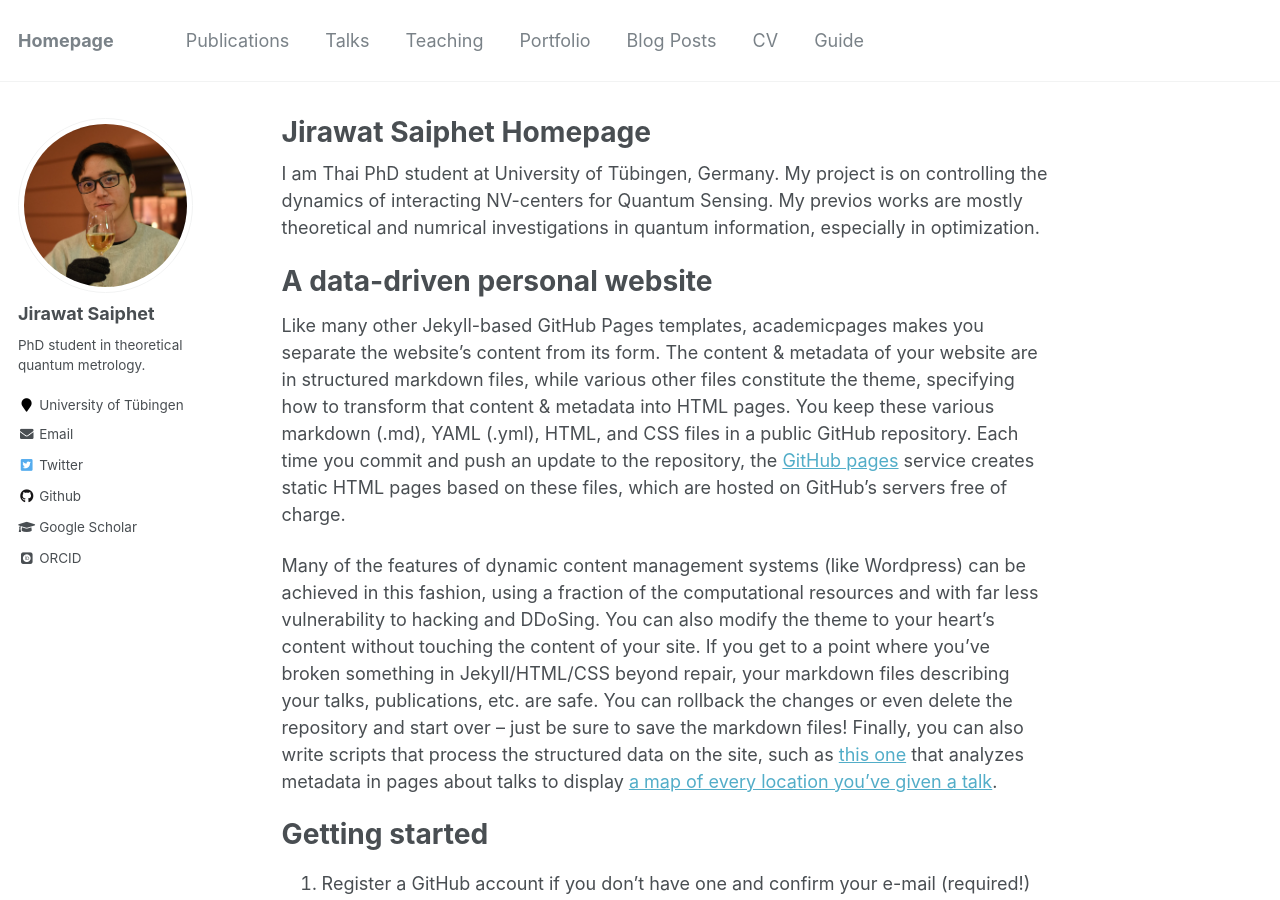
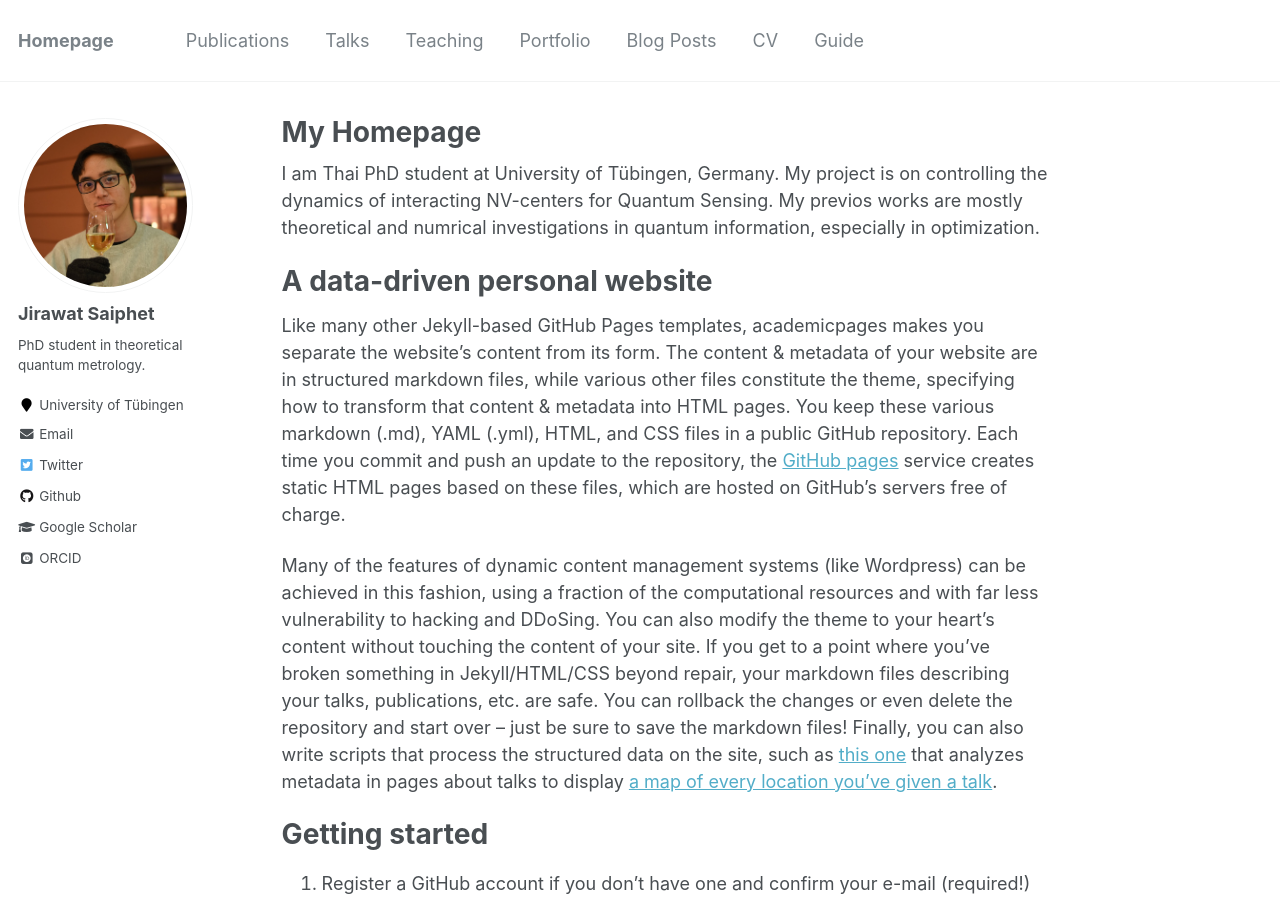
Before and after one commit to JRWSP/jrwsp.github.io, a Jekyll site: the page built from _pages/about.md, in a window 1280 px wide and 900 px high. Built offline with Jekyll 4.4.1, drawn with Linux system fonts in a browser that asks for light colours; some web fonts are replaced.

Commit message:
Another commit.

```diff
--- a/_pages/about.md
+++ b/_pages/about.md
@@ -1,6 +1,6 @@
 ---
 permalink: /
-title: "Jirawat Saiphet Homepage"
+title: "My Homepage"
 excerpt: "About me"
 author_profile: true
 redirect_from:
```
